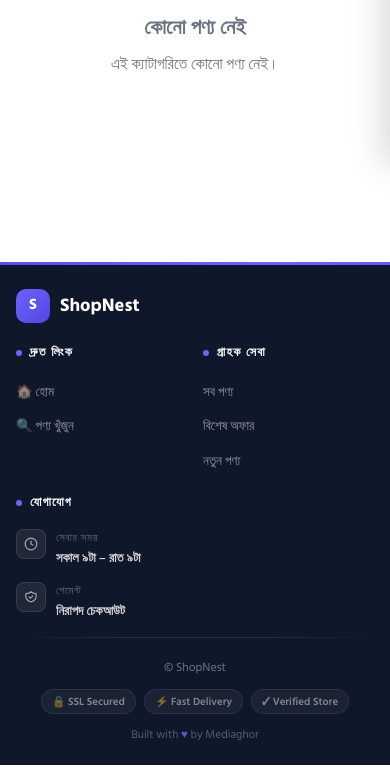
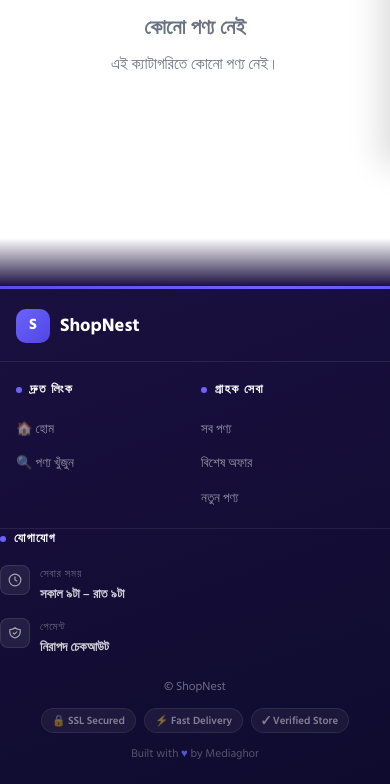
Before and after one commit to tanmoymondal1312/ShopNest, a FastAPI app: page / in a window 390 px wide. Shown: the part 679-1463 px from the top of the page. Run offline with FastAPI, Linux system fonts and the light colour scheme; data that the repository does not hold is empty; some libraries are stand-ins or nearby versions.

Commit message:
Mobile footer redesign: warm gradient, bridge, proper WA icon
Background:
- Changed from cold #0f172a to warm #1a1040→#0f0b2e (matches hero carousel)
- Added .ft-bridge gradient div: smooth white→dark transition, no abrupt jump

Mobile layout:
- Brand section: centered, social image full-width banner (120px cover)
- WhatsApp CTA: full-width green pill (max 280px, centered)
- Social icons: centered row, WhatsApp always green (not just hover)
- Links: 2-col grid via .ft-mobile-links wrapper (display:contents on desktop)
- Bottom bar: stacked, centered, compact

Icons:
- .ft-social-wa: permanently green tint, green text/border

Co-Authored-By: Claude Sonnet 4.6 <noreply@anthropic.com>

```diff
--- a/static/css/shop.css
+++ b/static/css/shop.css
@@ -1465,11 +1465,20 @@ input, select, textarea { font-family: var(--font); }
 .btn-submit-order:disabled { background: var(--border); color: var(--text-muted); cursor: not-allowed; }
 
 /* ── FOOTER ─────────────────────────────────────────────────────────────────── */
+
+/* Gradient bridge — smooth white→dark transition, no abrupt jump */
+.ft-bridge {
+  height: 72px;
+  background: linear-gradient(to bottom, #ffffff 0%, #1a1040 100%);
+  margin-top: 64px;
+}
+
+/* Footer outer */
 .ft {
-  background: #0f172a;
+  background: linear-gradient(160deg, #1a1040 0%, #0f0b2e 100%);
   color: rgba(255,255,255,.65);
-  margin-top: 64px;
   position: relative;
+  margin-top: 0;
 }
 
 /* Accent top bar */
@@ -1484,7 +1493,7 @@ input, select, textarea { font-family: var(--font); }
   100% { background-position: 200% center; }
 }
 
-/* Main grid */
+/* Main grid (desktop) */
 .ft-body {
   display: grid;
   grid-template-columns: 2fr 1fr 1fr 1.4fr;
@@ -1492,234 +1501,224 @@ input, select, textarea { font-family: var(--font); }
   padding: 52px 16px 40px;
 }
 @media (max-width: 1024px) { .ft-body { grid-template-columns: 1fr 1fr; gap: 32px; } }
+
+/* ════════════════════════════════════════════
+   MOBILE FOOTER REDESIGN  (≤480px)
+════════════════════════════════════════════ */
 @media (max-width: 480px) {
+
+  .ft-bridge { height: 48px; margin-top: 40px; }
+
+  /* Stack everything vertically */
   .ft-body {
+    display: flex;
+    flex-direction: column;
+    gap: 0;
+    padding: 0;
+  }
+
+  /* ── Brand section ── */
+  .ft-brand {
+    grid-column: unset;
+    display: flex;
+    flex-direction: column;
+    align-items: center;
+    text-align: center;
+    gap: 12px;
+    padding: 20px 16px 18px;
+    border-bottom: 1px solid rgba(255,255,255,.08);
+  }
+  .ft-brand-desc { display: none; }
+  .ft-logo { align-self: center; }
+
+  /* Social image — full-width banner */
+  .ft-social-img-wrap {
+    width: 100%;
+    max-width: 100%;
+    border-radius: 12px;
+    box-shadow: 0 6px 24px rgba(0,0,0,.4);
+  }
+  .ft-social-img {
+    width: 100%;
+    height: 120px;
+    object-fit: cover;
+    border-radius: 12px;
+    display: block;
+  }
+
+  /* WhatsApp CTA — full-width green pill */
+  .ft-wa-btn {
+    width: 100%;
+    max-width: 280px;
+    justify-content: center;
+    padding: 12px 16px;
+    font-size: .85rem;
+    border-radius: 12px;
+    background: #25d366;
+  }
+  .ft-wa-btn:hover { background: #1db954; }
+
+  /* Social icons — centered, WhatsApp always green */
+  .ft-socials { justify-content: center; gap: 8px; }
+  .ft-social   { width: 36px; height: 36px; border-radius: 10px; }
+  .ft-social-wa {
+    background: rgba(37,211,102,.2) !important;
+    border-color: rgba(37,211,102,.5) !important;
+    color: #4ade80 !important;
+  }
+
+  /* ── 2-column links + contact ── */
+  .ft-mobile-links {
+    display: grid;
     grid-template-columns: 1fr 1fr;
-    gap: 20px 16px;
-    padding: 24px 16px 16px;
-  }
-  /* Brand spans full width */
-  .ft-brand { grid-column: 1 / -1; gap: 10px; }
-  /* Shorter brand description on mobile */
-  .ft-brand-desc { display: none; }
-  /* Smaller WhatsApp button */
-  .ft-wa-btn { font-size: .72rem; padding: 7px 12px; }
-  /* Smaller social icons */
-  .ft-social { width: 30px; height: 30px; border-radius: 8px; }
-  /* Compact link columns */
-  .ft-col { gap: 10px; }
-  .ft-links { gap: 6px; }
-  .ft-links li a { font-size: .75rem; }
-  .ft-col-title { font-size: .7rem; }
-  /* Contact items compact */
-  .ft-contact-list { gap: 10px; }
-  .ft-contact-label { font-size: .6rem; }
-  .ft-contact-value { font-size: .72rem; }
-  /* Bottom bar stacked */
+    gap: 18px 12px;
+    padding: 18px 16px;
+    border-bottom: 1px solid rgba(255,255,255,.08);
+  }
+  .ft-col { gap: 8px; }
+  .ft-col-title { font-size: .66rem; letter-spacing: .08em; }
+  .ft-links { gap: 5px; }
+  .ft-links li a { font-size: .73rem; }
+
+  /* Contact compact */
+  .ft-contact-list { gap: 8px; }
+  .ft-contact-item { gap: 8px; }
+  .ft-contact-icon  { width: 26px; height: 26px; flex-shrink: 0; }
+  .ft-contact-label { font-size: .57rem; }
+  .ft-contact-value { font-size: .7rem; }
+
+  /* Bottom bar */
   .ft-bottom {
     flex-direction: column;
     align-items: center;
     text-align: center;
-    gap: 8px;
+    gap: 7px;
     padding: 14px 16px;
   }
-  .ft-badges { justify-content: center; }
-  .ft-badge { font-size: .6rem; padding: 2px 7px; }
+  .ft-badges  { justify-content: center; gap: 5px; }
+  .ft-badge   { font-size: .58rem; padding: 2px 7px; }
+  .ft-copy    { font-size: .67rem; }
+  .ft-credit  { font-size: .6rem; }
+
+  /* Divider hidden on mobile */
+  .ft-divider { display: none; }
+}
+
+/* ft-mobile-links: invisible wrapper on desktop, becomes 2-col grid on mobile */
+.ft-mobile-links {
+  display: contents; /* renders children as direct grid children on desktop */
+}
+@media (max-width: 480px) {
+  .ft-mobile-links {
+    display: grid;
+    grid-template-columns: 1fr 1fr;
+    gap: 18px 12px;
+    padding: 18px 16px;
+    border-bottom: 1px solid rgba(255,255,255,.08);
+  }
 }
 
 /* ── Brand column ── */
 .ft-brand { display: flex; flex-direction: column; gap: 14px; }
 
 .ft-logo {
-  display: inline-flex;
-  align-items: center;
-  gap: 10px;
-  font-size: 1.15rem;
-  font-weight: 800;
-  color: #fff;
-  text-decoration: none;
-  align-self: flex-start;
-}
-.ft-logo img {
-  width: 34px; height: 34px;
-  object-fit: contain; border-radius: 8px;
-}
+  display: inline-flex; align-items: center; gap: 10px;
+  font-size: 1.15rem; font-weight: 800; color: #fff;
+  text-decoration: none; align-self: flex-start;
+}
+.ft-logo img { width: 34px; height: 34px; object-fit: contain; border-radius: 8px; }
 .ft-logo-dot {
-  width: 34px; height: 34px;
-  border-radius: 10px;
+  width: 34px; height: 34px; border-radius: 10px;
   background: linear-gradient(135deg, var(--accent), var(--accent-dark));
   display: flex; align-items: center; justify-content: center;
-  font-size: .95rem; font-weight: 900; color: #fff;
-  flex-shrink: 0;
-}
-
-/* Footer social image (banner) */
-.ft-social-img-wrap {
-  display: block;
-  border-radius: 14px;
-  overflow: hidden;
-  line-height: 0;
-  box-shadow: 0 4px 20px rgba(0,0,0,.35);
-  transition: transform .2s, box-shadow .2s;
-  align-self: flex-start;
-}
-.ft-social-img-wrap:hover {
-  transform: translateY(-2px);
-  box-shadow: 0 8px 28px rgba(0,0,0,.45);
-}
-.ft-social-img {
-  width: 100%;
-  max-width: 260px;
-  height: auto;
-  display: block;
-  border-radius: 14px;
-}
-
-.ft-brand-desc {
-  font-size: .82rem;
-  line-height: 1.7;
-  color: rgba(255,255,255,.5);
-  max-width: 260px;
-}
+  font-size: .95rem; font-weight: 900; color: #fff; flex-shrink: 0;
+}
+
+.ft-brand-desc { font-size: .82rem; line-height: 1.7; color: rgba(255,255,255,.5); max-width: 260px; }
 
 /* WhatsApp CTA */
 .ft-wa-btn {
-  display: inline-flex;
-  align-items: center;
-  gap: 7px;
-  padding: 9px 18px;
-  background: #25d366;
-  color: #fff;
-  border-radius: 99px;
-  font-size: .8rem;
-  font-weight: 700;
-  align-self: flex-start;
-  transition: background .15s, transform .15s;
+  display: inline-flex; align-items: center; gap: 7px;
+  padding: 9px 18px; background: #25d366; color: #fff;
+  border-radius: 99px; font-size: .8rem; font-weight: 700;
+  align-self: flex-start; transition: background .15s, transform .15s;
 }
 .ft-wa-btn:hover { background: #1db954; transform: translateY(-2px); }
 
 /* Social icons */
-.ft-socials {
-  display: flex;
-  flex-wrap: wrap;
-  gap: 8px;
-  margin-top: 2px;
-}
+.ft-socials { display: flex; flex-wrap: wrap; gap: 8px; margin-top: 2px; }
 .ft-social {
-  width: 36px; height: 36px;
-  border-radius: 10px;
-  border: 1px solid rgba(255,255,255,.1);
-  background: rgba(255,255,255,.05);
+  width: 36px; height: 36px; border-radius: 10px;
+  border: 1px solid rgba(255,255,255,.1); background: rgba(255,255,255,.05);
   color: rgba(255,255,255,.6);
   display: flex; align-items: center; justify-content: center;
   transition: background .15s, color .15s, transform .15s, border-color .15s;
   text-decoration: none;
 }
-.ft-social:hover { background: rgba(255,255,255,.14); color: #fff; transform: translateY(-3px); border-color: rgba(255,255,255,.2); }
+.ft-social:hover { background: rgba(255,255,255,.14); color: #fff; transform: translateY(-3px); }
 .ft-social-ig:hover { background: linear-gradient(45deg,#fd5949,#d6249f,#285aeb); border-color: transparent; }
 .ft-social-yt:hover { background: #ff0000; border-color: transparent; }
-.ft-social-wa:hover { background: #25d366; border-color: transparent; }
-
-/* ── Link columns ── */
+.ft-social-wa { background: rgba(37,211,102,.12); border-color: rgba(37,211,102,.3); color: #4ade80; }
+.ft-social-wa:hover { background: #25d366 !important; color: #fff !important; border-color: transparent !important; }
+
+/* Social image */
+.ft-social-img-wrap {
+  display: block; border-radius: 14px; overflow: hidden; line-height: 0;
+  box-shadow: 0 4px 20px rgba(0,0,0,.35);
+  transition: transform .2s, box-shadow .2s; align-self: flex-start;
+}
+.ft-social-img-wrap:hover { transform: translateY(-2px); box-shadow: 0 8px 28px rgba(0,0,0,.45); }
+.ft-social-img { width: 100%; max-width: 260px; height: auto; display: block; border-radius: 14px; }
+
+/* Link columns */
 .ft-col { display: flex; flex-direction: column; gap: 16px; }
-
 .ft-col-title {
-  display: flex;
-  align-items: center;
-  gap: 8px;
-  font-size: .78rem;
-  font-weight: 700;
-  text-transform: uppercase;
-  letter-spacing: .1em;
-  color: #fff;
-}
-.ft-col-dot {
-  width: 6px; height: 6px;
-  border-radius: 50%;
-  background: var(--accent);
-  flex-shrink: 0;
-}
-
+  display: flex; align-items: center; gap: 8px;
+  font-size: .78rem; font-weight: 700; text-transform: uppercase;
+  letter-spacing: .1em; color: #fff;
+}
+.ft-col-dot { width: 6px; height: 6px; border-radius: 50%; background: var(--accent); flex-shrink: 0; }
 .ft-links { list-style: none; display: flex; flex-direction: column; gap: 9px; }
 .ft-links li a {
-  font-size: .83rem;
-  color: rgba(255,255,255,.55);
-  transition: color .15s, padding-left .15s;
-  display: inline-block;
+  font-size: .83rem; color: rgba(255,255,255,.55);
+  transition: color .15s, padding-left .15s; display: inline-block;
 }
 .ft-links li a:hover { color: #fff; padding-left: 4px; }
 
-/* ── Contact items ── */
+/* Contact */
 .ft-contact-list { list-style: none; display: flex; flex-direction: column; gap: 14px; }
 .ft-contact-item { display: flex; align-items: flex-start; gap: 10px; }
 .ft-contact-icon {
-  width: 30px; height: 30px;
-  border-radius: 8px;
-  background: rgba(255,255,255,.07);
-  border: 1px solid rgba(255,255,255,.1);
+  width: 30px; height: 30px; border-radius: 8px;
+  background: rgba(255,255,255,.07); border: 1px solid rgba(255,255,255,.1);
   display: flex; align-items: center; justify-content: center;
-  color: rgba(255,255,255,.6);
-  flex-shrink: 0;
+  color: rgba(255,255,255,.6); flex-shrink: 0;
 }
 .ft-contact-icon-wa { background: rgba(37,211,102,.15); border-color: rgba(37,211,102,.3); color: #25d366; }
-.ft-contact-label {
-  display: block;
-  font-size: .68rem;
-  text-transform: uppercase;
-  letter-spacing: .07em;
-  color: rgba(255,255,255,.35);
-  margin-bottom: 1px;
-}
-.ft-contact-value {
-  display: block;
-  font-size: .8rem;
-  font-weight: 600;
-  color: rgba(255,255,255,.8);
-}
+.ft-contact-label { display: block; font-size: .68rem; text-transform: uppercase; letter-spacing: .07em; color: rgba(255,255,255,.35); margin-bottom: 1px; }
+.ft-contact-value { display: block; font-size: .8rem; font-weight: 600; color: rgba(255,255,255,.8); }
 a.ft-contact-value:hover { color: #fff; }
 
-/* ── Divider ── */
+/* Divider */
 .ft-divider { padding: 0; }
 .ft-divider-line {
   height: 1px;
   background: linear-gradient(90deg, transparent, rgba(255,255,255,.1) 30%, rgba(255,255,255,.1) 70%, transparent);
 }
 
-/* ── Bottom bar ── */
+/* Bottom bar */
 .ft-bottom {
-  display: flex;
-  align-items: center;
-  justify-content: space-between;
-  flex-wrap: wrap;
-  gap: 12px;
-  padding: 20px 16px;
-}
-.ft-copy {
-  font-size: .75rem;
-  color: rgba(255,255,255,.4);
-}
-.ft-badges {
-  display: flex;
-  gap: 8px;
-  flex-wrap: wrap;
-}
-.ft-badge {
-  display: inline-flex;
-  align-items: center;
-  gap: 4px;
-  padding: 3px 10px;
-  background: rgba(255,255,255,.05);
-  border: 1px solid rgba(255,255,255,.08);
-  border-radius: 99px;
-  font-size: .67rem;
-  font-weight: 600;
-  color: rgba(255,255,255,.45);
-}
-.ft-credit {
-  font-size: .72rem;
-  color: rgba(255,255,255,.3);
-}
-
+  display: flex; align-items: center; justify-content: space-between;
+  flex-wrap: wrap; gap: 12px; padding: 20px 16px;
+}
+.ft-copy   { font-size: .75rem; color: rgba(255,255,255,.4); }
+.ft-badges { display: flex; gap: 8px; flex-wrap: wrap; }
+.ft-badge  {
+  display: inline-flex; align-items: center; gap: 4px; padding: 3px 10px;
+  background: rgba(255,255,255,.05); border: 1px solid rgba(255,255,255,.08);
+  border-radius: 99px; font-size: .67rem; font-weight: 600; color: rgba(255,255,255,.45);
+}
+.ft-credit { font-size: .72rem; color: rgba(255,255,255,.3); }
 
 /* ── PAGINATION ────────────────────────────────────────────────────────────── */
 .pagination {
--- a/templates/includes/footer.html
+++ b/templates/includes/footer.html
@@ -4,6 +4,7 @@
 </a>
 {% endmacro %}
 
+<div class="ft-bridge" aria-hidden="true"></div>
 <footer class="ft">
 
   <!-- ── Accent top bar ─────────────────────────────────────────── -->
@@ -83,33 +84,29 @@
       {% endif %}
     </div>
 
-    <!-- Col 2: Quick links ─────────────────────────────────────── -->
+    <!-- Col 2 + 3: Links (wrapped for mobile 2-col grid) ──────── -->
+    <div class="ft-mobile-links">
       <div class="ft-col">
-      <h4 class="ft-col-title">
-        <span class="ft-col-dot"></span>দ্রুত লিংক
-      </h4>
+        <h4 class="ft-col-title"><span class="ft-col-dot"></span>দ্রুত লিংক</h4>
         <ul class="ft-links">
           <li><a href="/">🏠 হোম</a></li>
           <li><a href="/search">🔍 পণ্য খুঁজুন</a></li>
-        {% for cat in (categories or [])[:5] %}
+          {% for cat in (categories or [])[:4] %}
           <li><a href="/category/{{ cat.slug }}">{{ cat.name }}</a></li>
           {% endfor %}
         </ul>
       </div>
-
-    <!-- Col 3: Customer ────────────────────────────────────────── -->
       <div class="ft-col">
-      <h4 class="ft-col-title">
-        <span class="ft-col-dot"></span>গ্রাহক সেবা
-      </h4>
+        <h4 class="ft-col-title"><span class="ft-col-dot"></span>গ্রাহক সেবা</h4>
         <ul class="ft-links">
           <li><a href="/search">সব পণ্য</a></li>
           <li><a href="/">বিশেষ অফার</a></li>
           {% if settings.whatsapp %}
-        <li><a href="https://wa.me/{{ settings.whatsapp }}" target="_blank" rel="noopener">অর্ডার সম্পর্কে জানুন</a></li>
+          <li><a href="https://wa.me/{{ settings.whatsapp }}" target="_blank" rel="noopener">অর্ডার জানুন</a></li>
           {% endif %}
           <li><a href="/search">নতুন পণ্য</a></li>
         </ul>
+      </div>
     </div>
 
     <!-- Col 4: Contact ─────────────────────────────────────────── -->
```
Lines whose indentation alone changed are shown as unchanged.
